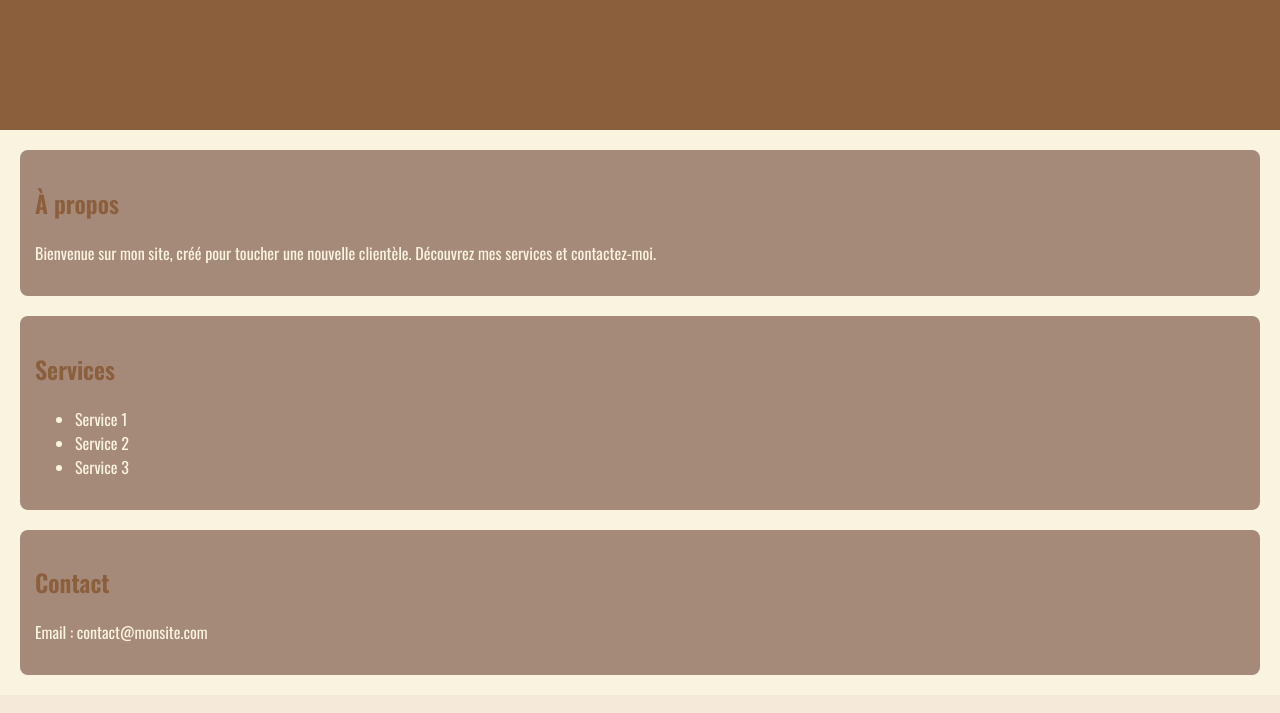
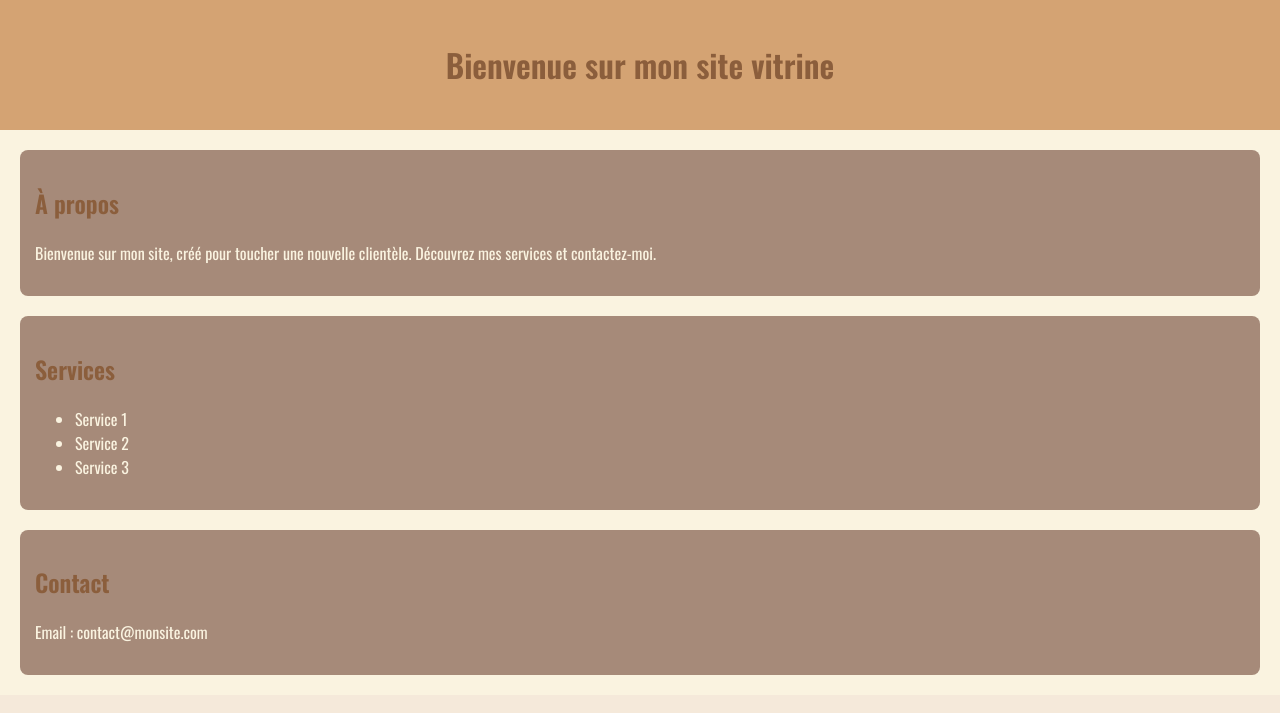
Before and after one commit to PierreCPi/Les-4-P-pins-by-Pierre, a plain HTML site: page index.html in a window 1280 px wide. Shown: the top 713 px of the page. Drawn offline with nearby package versions, Linux system fonts and the light colour scheme.

Commit message:
Update index.html

```diff
--- a/index.html
+++ b/index.html
@@ -30,7 +30,7 @@
         }
 
         header {
-            background-color: var(--couleur-principale);
+            background-color: var(--couleur-accent);
             color: var(--fond-clair);
             padding: 20px;
             text-align: center;
```
